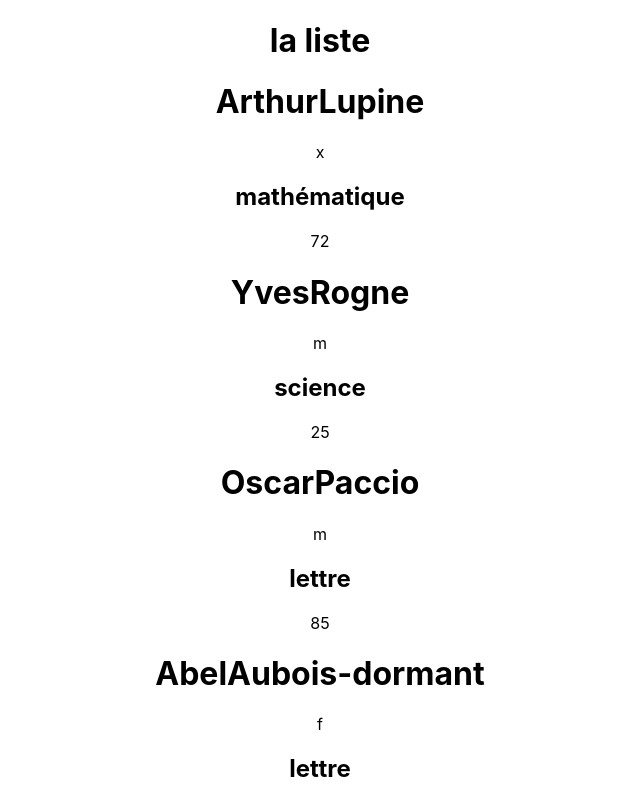
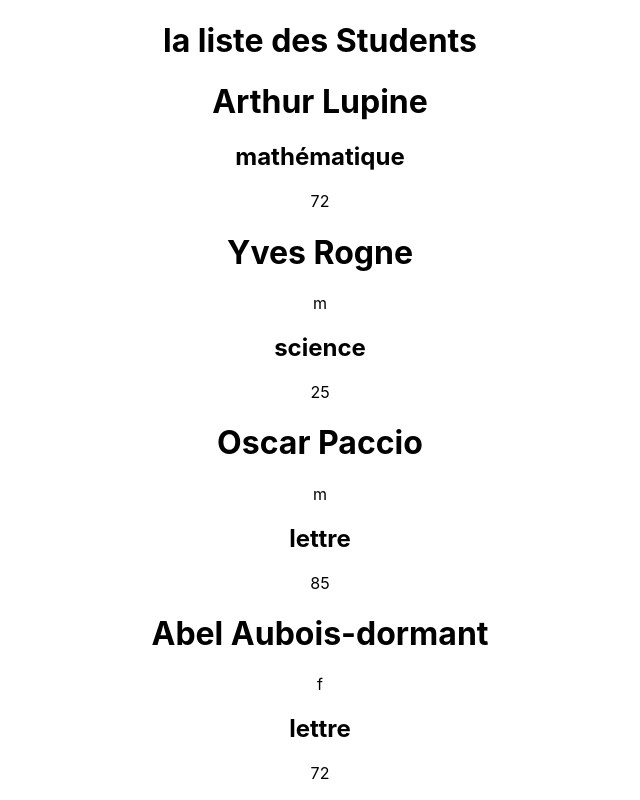
Before and after one commit to stefan-her/reactJs_exercice, a React (Create React App) app: page / in a window 1280 px wide. Shown: the top 800 px of the page, without its empty margins (320-960 px from the left). Built offline with nearby package versions, Linux system fonts and the light colour scheme.

Commit message:
liste ok -> destructuring ok

```diff
--- a/src/App.js
+++ b/src/App.js
@@ -9,7 +9,6 @@ const listStudents = [
     "firstname":"arthur",
     "lastname":"lupine",
     "option":"mathématique",
-    "sexe":"x",
     "result":72
   },
   {
--- a/src/components/student.jsx
+++ b/src/components/student.jsx
@@ -1,13 +1,12 @@
 import PropTypes from 'prop-types';
 
 const Student = (props) => {
-    const {firstname, lastname, option, sexe, result} = props.data;
+    const {firstname, lastname, option, sexe, result} = props;
 
     return(
         <div>
             <h1>
-                {firstname.charAt(0).toUpperCase() + firstname.substring(1).toLowerCase()}
-                {lastname.charAt(0).toUpperCase() + lastname.substring(1).toLowerCase()}
+                {firstname.charAt(0).toUpperCase() + firstname.substring(1).toLowerCase()} {lastname.charAt(0).toUpperCase() + lastname.substring(1).toLowerCase()}
             </h1>
             <p>{sexe}</p>
             <h2>{option}</h2>
@@ -16,4 +15,5 @@ const Student = (props) => {
     );
 }
 
+
 export default Student
--- a/src/components/students.jsx
+++ b/src/components/students.jsx
@@ -3,16 +3,34 @@ import Student from './student';
 
 const Students = (props) => {
     const lis = props.liste.map((s) =>
-        <Student key={s.id} data={s}/>
+        <Student key={s.id} {...s}/>
     );
 
 
     return(
         <>
-            <h1>la liste</h1>
+            <h1>la liste des Students</h1>
             {lis}
         </>
     );
 }
 
+Students.defaultProps = {
+    lis: PropTypes.arrayOf(PropTypes.shape({
+        sexe: "x"
+    }))
+
+}
+
+Students.propTypes = {
+    lis: PropTypes.arrayOf(PropTypes.shape({
+        id: PropTypes.string.isRequired,
+        firstname: PropTypes.string.isRequired,
+        lastname: PropTypes.string.isRequired,
+        sexe: PropTypes.string,
+        option: PropTypes.string.isRequired,
+        resuslt: PropTypes.number.isRequired
+    }))
+}
+
 export default Students
```
